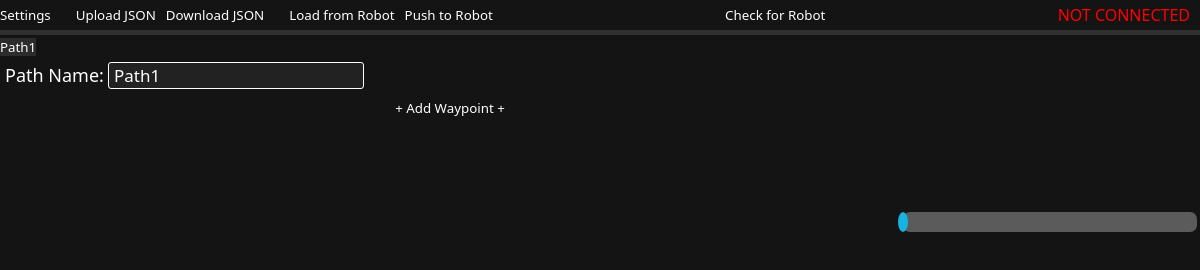
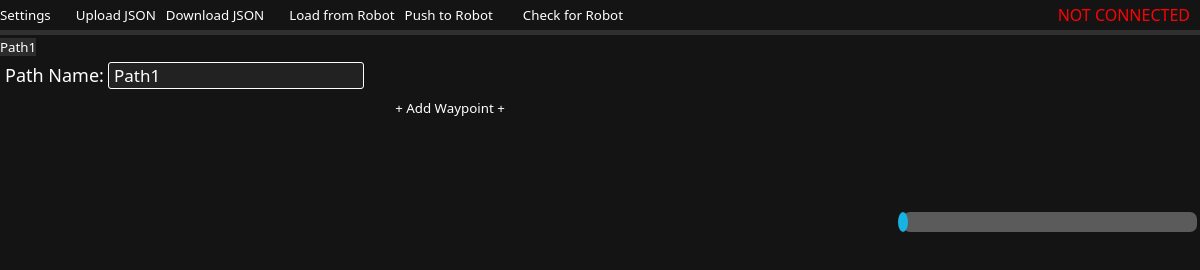
Before and after one commit to ftc-30564/LiveWIRE-Pathing-Visualizer, an Electron app: page index.html in a window 1200 px wide. Drawn offline with Linux system fonts and the light colour scheme; no server answers.

Commit message:
change some metadata + margin

```diff
--- a/index.html
+++ b/index.html
@@ -4,7 +4,7 @@
     <meta charset="UTF-8">
 
     <link rel="stylesheet" href="style.css">
-    <title>Document</title>
+    <title>LiveWIRE Pathing Visualizer</title>
 
 </head>
 <body>
@@ -15,7 +15,7 @@
             <button id="export-btn">Download JSON</button>
             <button style="margin-left: 15px;" id="load-robot-btn">Load from Robot</button>
             <button id="push-robot-btn">Push to Robot</button>
-            <button style="margin-left: auto;" id="check-devices-btn">Check for Robot</button>
+            <button style="margin-left: 20px;" id="check-devices-btn">Check for Robot</button>
             <p style="color: red; margin-left: auto;" id="robot-connect-status">NOT CONNECTED</p>
         </div>
     </div>
```
Also changed, not shown: package.json (+4 -4 lines).
